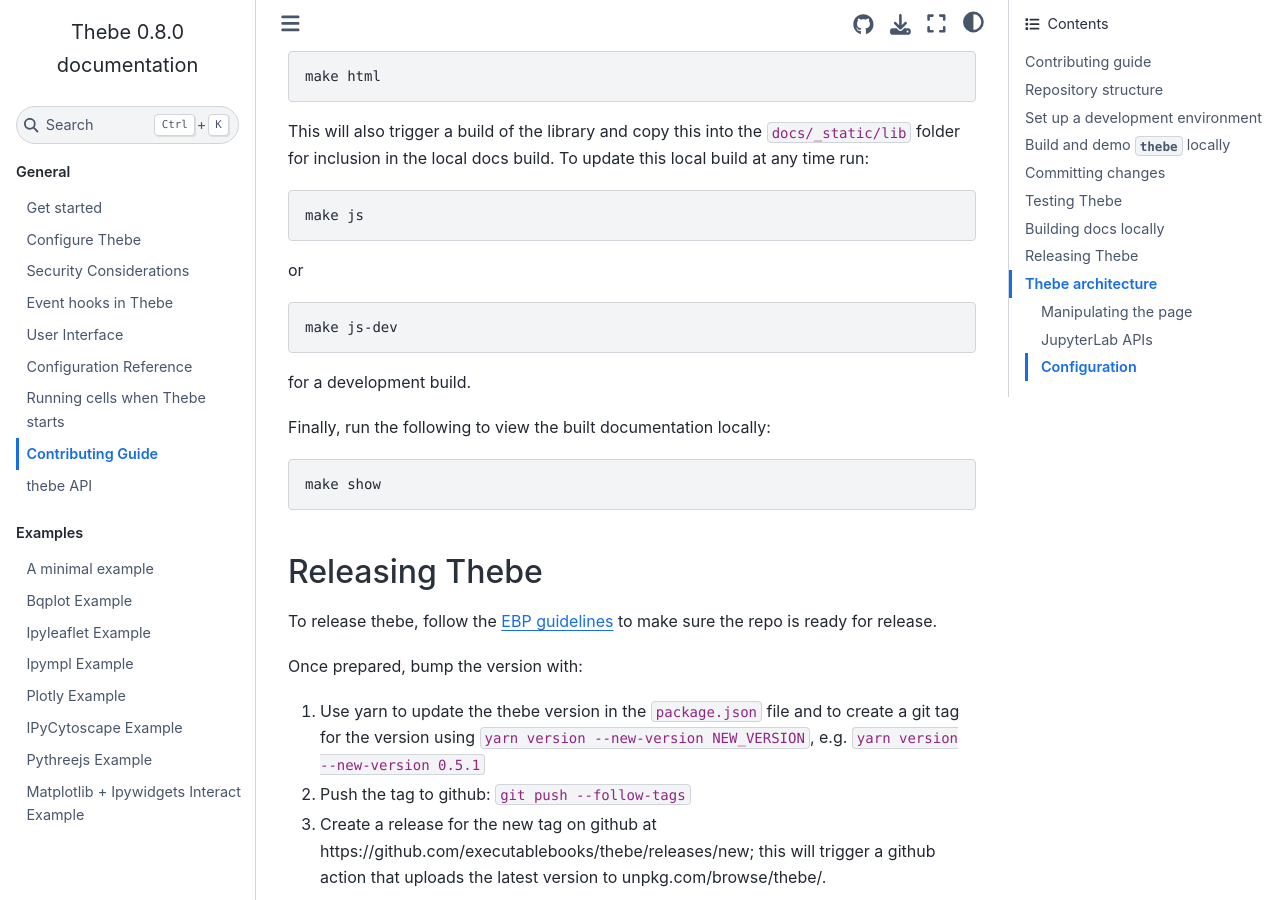
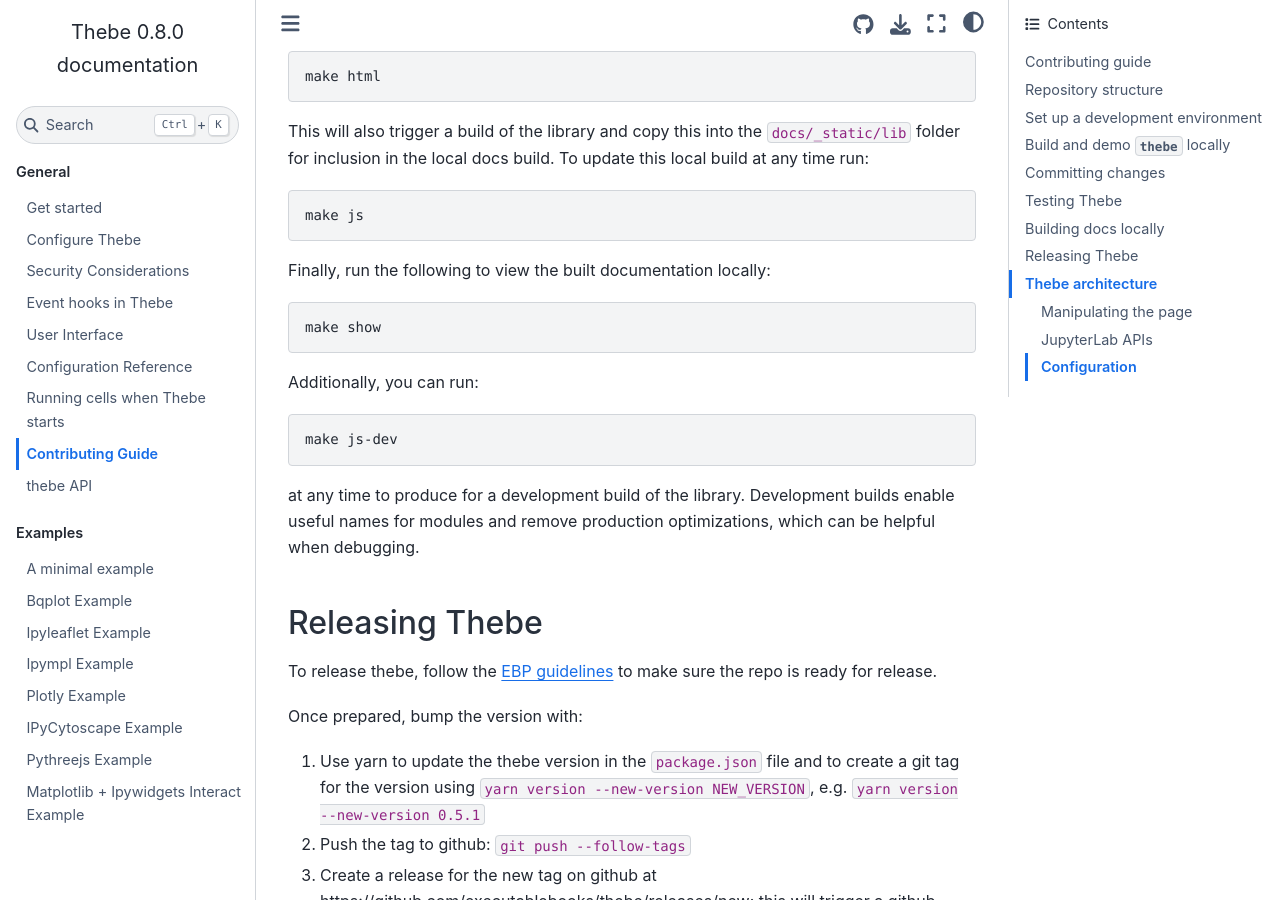
Before and after one commit to jupyter-book/thebe, a Sphinx documentation site: the page built from docs/contribute.md, in a window 1280 px wide and 900 px high, scrolled down 5836 px. Built offline with Sphinx 7.4.7 and the Sphinx Book theme 1.1.4, drawn with Linux system fonts in a browser that asks for light colours; the version number is read from the project's files by our own code.

Commit message:
added note on development build

````diff
--- a/docs/contribute.md
+++ b/docs/contribute.md
@@ -213,19 +213,19 @@
 make js
 ```
 
-or
+Finally, run the following to view the built documentation locally:
+
+```bash
+make show
+```
+
+Additionally, you can run:
 
 ```bash
 make js-dev
 ```
 
-for a development build.
-
-Finally, run the following to view the built documentation locally:
-
-```bash
-make show
-```
+at any time to produce for a development build of the library. Development builds enable useful names for modules and remove production optimizations, which can be helpful when debugging.
 
 ## Releasing Thebe
 
````
